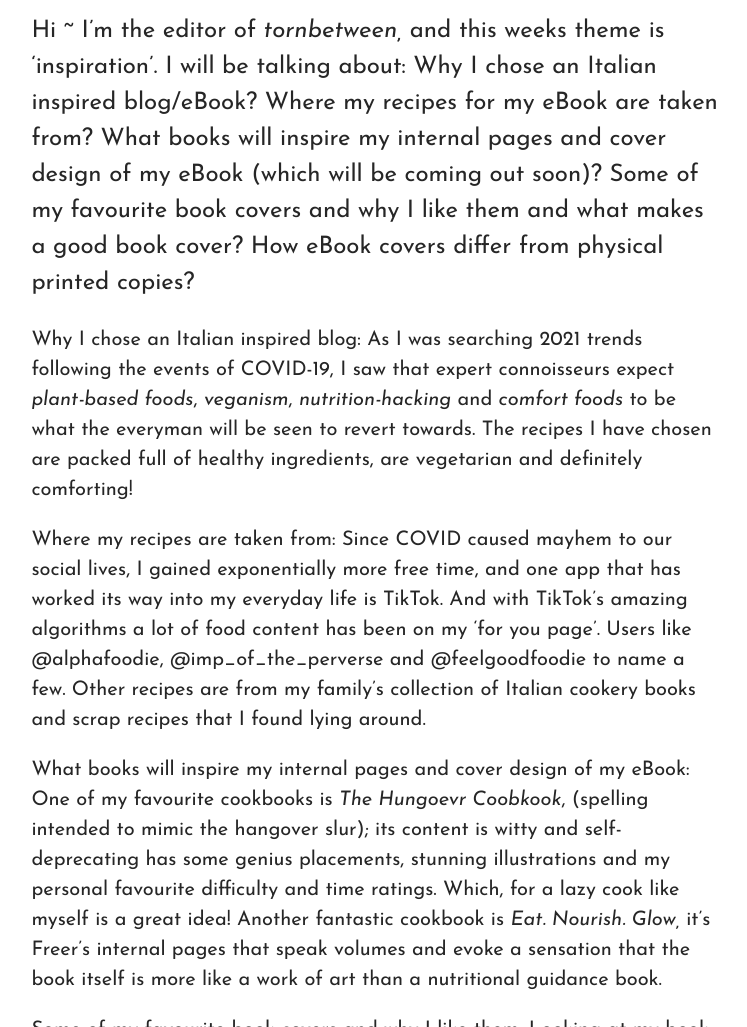
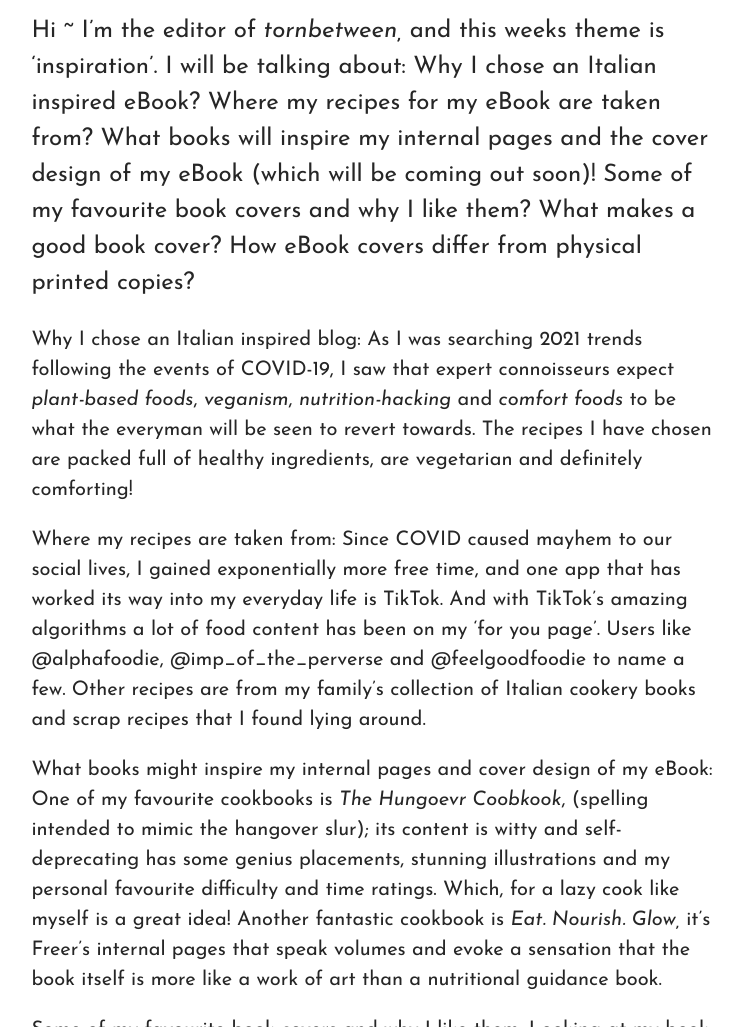
Before and after one commit to Hol1999/Hollyrecipewebsite, a Jekyll site: the page built from _posts/2021-02-06-first-diary-entry-inspiration.md, in a window 1280 px wide and 1400 px high. Shown: the part 373-1400 px from the top of the window, without its empty margins (263-1010 px from the left). Built offline with Jekyll 4.4.1, drawn with Linux system fonts in a browser that asks for light colours; some web fonts are replaced; some of the changed text lies outside the part shown.

Commit message:
Update Post “2021-02-06-first-diary-entry-inspiration”

```diff
--- a/_posts/2021-02-06-first-diary-entry-inspiration.md
+++ b/_posts/2021-02-06-first-diary-entry-inspiration.md
@@ -10,17 +10,17 @@ comments: true
 tags:
   - Inspiration Blog
 ---
-Hi ~ I'm the editor of *tornbetween,* and this weeks theme is 'inspiration'. I will be talking about: Why I chose an Italian inspired blog/eBook? Where my recipes for my eBook are taken from? What books will inspire my internal pages and cover design of my eBook (which will be coming out soon)? Some of my favourite book covers and why I like them and what makes a good book cover? How eBook covers differ from physical printed copies?
+Hi ~ I'm the editor of *tornbetween,* and this weeks theme is 'inspiration'. I will be talking about: Why I chose an Italian inspired eBook? Where my recipes for my eBook are taken from? What books will inspire my internal pages and the cover design of my eBook (which will be coming out soon)! Some of my favourite book covers and why I like them? What makes a good book cover? How eBook covers differ from physical printed copies?
 
 Why I chose an Italian inspired blog: As I was searching 2021 trends following the events of COVID-19, I saw that expert connoisseurs expect *plant-based foods*, *veganism*, *nutrition-hacking* and *comfort foods* to be what the everyman will be seen to revert towards. The recipes I have chosen are packed full of healthy ingredients, are vegetarian and definitely comforting!
 
 Where my recipes are taken from: Since COVID caused mayhem to our social lives, I gained exponentially more free time, and one app that has worked its way into my everyday life is TikTok. And with TikTok's amazing algorithms a lot of food content has been on my 'for you page'. Users like @alphafoodie, @imp_of_the_perverse and @feelgoodfoodie to name a few. Other recipes are from my family's collection of Italian cookery books and scrap recipes that I found lying around.
 
-What books will inspire my internal pages and cover design of my eBook: One of my favourite cookbooks is *The Hungoevr Coobkook*, (spelling intended to mimic the hangover slur); its content is witty and self-deprecating has some genius placements, stunning illustrations and my personal favourite difficulty and time ratings. Which, for a lazy cook like myself is a great idea! Another fantastic cookbook is *Eat. Nourish. Glow,* it's Freer's internal pages that speak volumes and evoke a sensation that the book itself is more like a work of art than a nutritional guidance book.
+What books might inspire my internal pages and cover design of my eBook: One of my favourite cookbooks is *The Hungoevr Coobkook*, (spelling intended to mimic the hangover slur); its content is witty and self-deprecating has some genius placements, stunning illustrations and my personal favourite difficulty and time ratings. Which, for a lazy cook like myself is a great idea! Another fantastic cookbook is *Eat. Nourish. Glow,* it's Freer's internal pages that speak volumes and evoke a sensation that the book itself is more like a work of art than a nutritional guidance book.
 
 Some of my favourite book covers and why I like them: Looking at my book collection a lot of my book covers have a person on the cover either full-body or half, illustrated (in the case of fiction or art books) and photography (in the case of cookbooks). My favourites being *Modern Life* (Jean Jullien) and again *Eat. Nourish. Glow,* as it is in my direct sight of vision and looks, in my humble opinion to be the perfect example of a book cover. It seems I am unconsciously drawn to this type of cover, covers that I dislike in comparison are *The Hungry Student Cookbook,* with 50 Shades of Orange.
 
-![An image of 4 book covers mentioned above](../uploads/covers.jpg "An image of four book covers mentioned above")
+![An image of the four book covers mentioned above](../uploads/covers.jpg "An image of the four book covers mentioned above")
 
 What makes a good book cover: This is relatively simple, as long as you follow some simple rules, a cover won't look terrible even if your imagination is impaired. Typography has to be legible, the quality of the imagery has to be good enough that you can't see a pixel or a blur. The cover needs to be coherent and have some sense of order to it. To make a *good* cover though it needs to be interesting, for example, it should convey some sort of emotion or story and have some sort of identity - so if a person were to look at my recipe eBook cover they need to know immediately that it is a recipe book and not a fantasy fiction book. Colour, imagery, typography should be aesthetically coherent. This is what I intend to convey through my eBook cover.
 
```
